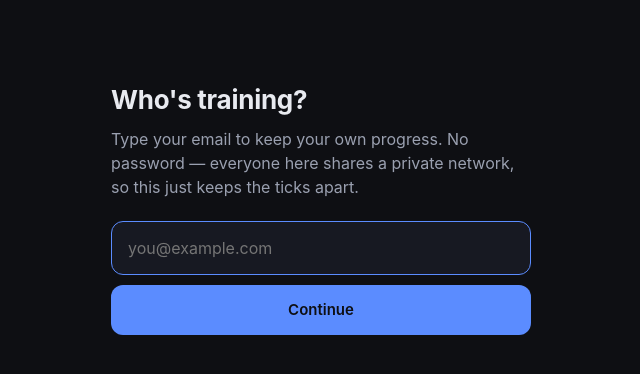
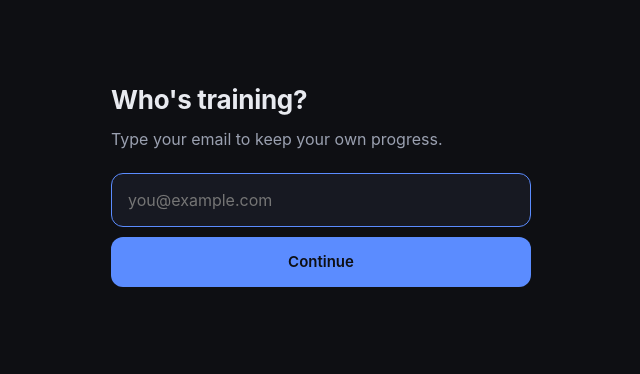
Before and after one commit to anegronro/run4health, a FastAPI app: page /who in a window 1280 px wide. Shown: the part 49-423 px from the top of the page, without its empty margins (319-959 px from the left). Run offline with FastAPI, Linux system fonts and the light colour scheme.

Commit message:
copy: trim the sign-in screen to one line
The note about there being no password belongs in the README, not in front
of someone who just wants to get in.

Co-Authored-By: Claude Opus 5 <noreply@anthropic.com>

```diff
--- a/app/templates/who.html
+++ b/app/templates/who.html
@@ -3,8 +3,7 @@
 {% block content %}
 <section class="signin">
   <h1>Who's training?</h1>
-  <p class="lede">Type your email to keep your own progress. No password —
-  everyone here shares a private network, so this just keeps the ticks apart.</p>
+  <p class="lede">Type your email to keep your own progress.</p>
 
   {% if error %}<p class="error">{{ error }}</p>{% endif %}
 
```
